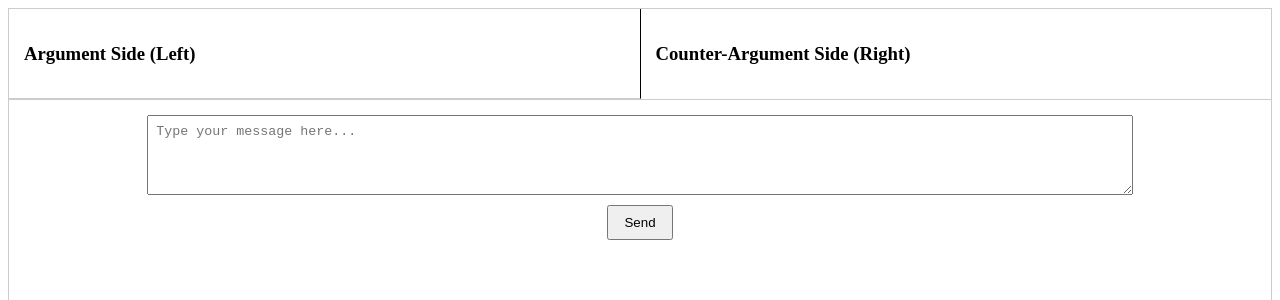
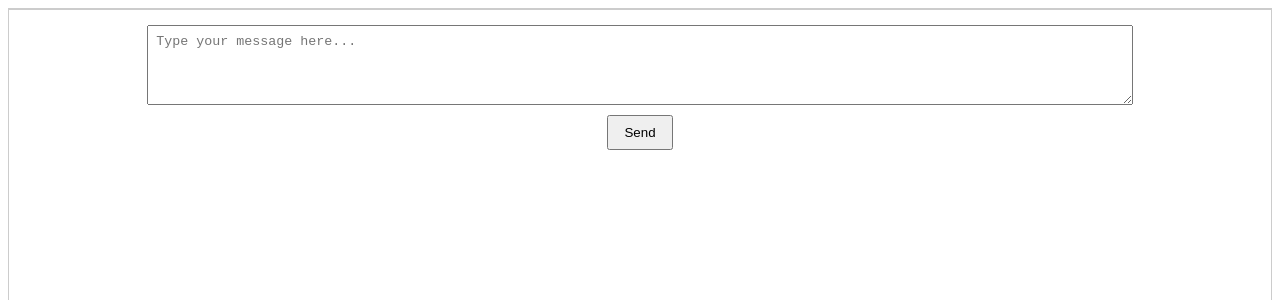
Before and after one commit to xSakix/self-dialogue-app, an Angular app: page / in a window 1280 px wide. Shown: the top 300 px of the page. Built offline with nearby package versions, Linux system fonts and the light colour scheme.

Commit message:
switch to simple dialogue

```diff
--- a/package.json
+++ b/package.json
@@ -7,7 +7,7 @@
     "build": "ng build",
     "watch": "ng build --watch --configuration development",
     "test": "ng test",
-    "build:prod": "ng build --configuration production",
+    "build:prod": "ng build --configuration production --base-href=/self-dialogue-app/",
     "deploy:gh": "npm run build:prod && npx angular-cli-ghpages --dir=dist/self-dialogue-app/browser/"
   },
   "private": true,
--- a/src/app/dialogue/dialogue.component.html
+++ b/src/app/dialogue/dialogue.component.html
@@ -1,24 +1,8 @@
 <div class="dialogue-container">
-    <div class="dialogue-sides-wrapper">
-      <div class="dialogue-side left-side">
-        <h3>Argument Side (Left)</h3>
-        <div class="dialogue-messages left-messages">
-          <!-- Messages from the left side will go here -->
-           <div *ngFor="let message of leftMessages; let i = index" class="message">
-            {{i+1}}. {{message}}
-           </div>
+    <div class="dialogue-message-container">
+        <div *ngFor="let message of allMessages; let i = index" class="message">
+        {{i+1}}. {{message}}
         </div>
-      </div>
-
-      <div class="dialogue-side right-side">
-        <h3>Counter-Argument Side (Right)</h3>
-        <div class="dialogue-messages right-messages">
-          <!-- Messages from the right side will go here -->
-          <div *ngFor="let message of rightMessages; let i = index" class="message">
-            {{i+1}}. {{message}}
-           </div>
-        </div>
-      </div>
     </div>
 
     <div class="dialogue-input">
--- a/src/app/dialogue/dialogue.component.ts
+++ b/src/app/dialogue/dialogue.component.ts
@@ -11,19 +11,11 @@ import { FormsModule } from '@angular/forms';
 })
 export class DialogueComponent {
   currentMessage = '';
-  leftMessages: string[] = [];
-  rightMessages: string[] = [];
-  currentSide: 'left' | 'right' = 'left';
+  allMessages: string[] = [];
 
   sendMessage(){
     if(this.currentMessage.trim() === '') return;
-    if(this.currentSide === 'left') {
-      this.leftMessages.push(this.currentMessage);
-      this.currentSide = 'right';
-    } else {
-      this.rightMessages.push(this.currentMessage);
-      this.currentSide = 'left';
-    }
+    this.allMessages.push(this.currentMessage);
     this.currentMessage = '';
   }
 }
```
Also changed, not shown: src/app/dialogue/dialogue.component.css (line endings or trailing spaces).
